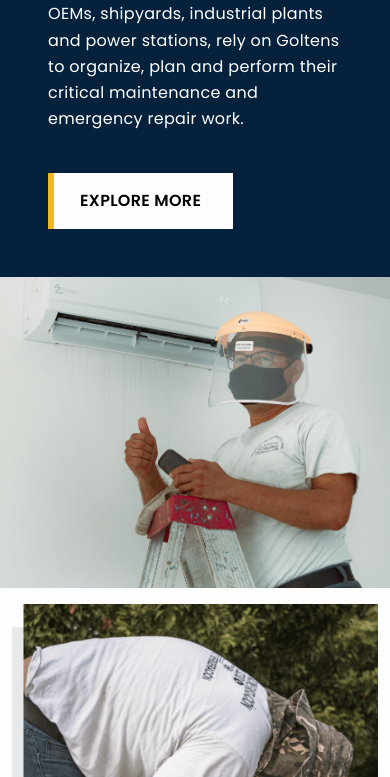
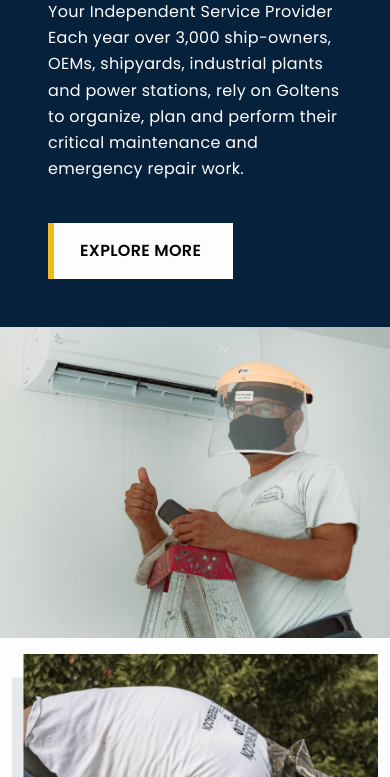
Before and after one commit to dvoidd/mut, a plain HTML site: page index.html in a window 390 px wide. Shown: the part 230-1007 px from the top of the page. Drawn offline with nearby package versions, Linux system fonts and the light colour scheme.

Commit message:
update padding

```diff
--- a/style.css
+++ b/style.css
@@ -1,64 +1,3 @@
-/*
-Theme Name: HVAC
-Theme URI: https://templatesjungle.com/
-Author: TemplatesJungle
-Author URI: https://templatesjungle.com/
-Description: HVAC is specially designed product packaged for HVAC services by TemplatesJungle.
-Version: 1.1
-*/
-
-/*--------------------------------------------------------------
-This is main CSS file that contains custom style rules used in this template
---------------------------------------------------------------*/
-
-/*------------------------------------*\
-    Table of contents
-\*------------------------------------*/
-
-/*------------------------------------------------
-
-CSS STRUCTURE:
-
-1. VARIABLES
-
-2. GENERAL TYPOGRAPHY
-  2.1 General Styles
-  2.2 Background Color
-  2.3 Section
-    - Section Paddings
-    - Section Margins
-    - Section Title
-  2.4 Buttons
-    - Primary Buttons
-    - Button Hover Effect
-
-3. CONTENT ELEMENTS
-  - Dropdown
-  - Breadcrumb
-  - Pagination
-  - Accordion
-  - Form
-  - Swiper
-  - Modal Video
-
-4. SITE STRUCTURE
-  4.1 Header
-  4.2 Brand Section
-  4.3 About Section
-  4.4 Services Section
-  4.5 Project Section
-  4.6 CTA Section
-
-5. PAGES STYLE
-  5.1 Projects Page
-  5.2 Pricing page
-  5.3 Reviews page
-
-
-
-/*--------------------------------------------------------------
-/** 1. VARIABLES
---------------------------------------------------------------*/
 :root {
   --primary-color: #f2b821;
   --secondary-color: #05213c;
@@ -84,13 +23,6 @@ CSS STRUCTURE:
   --heading-font: "Poppins", sans-serif;
   --body-font: "Poppins", sans-serif;
 }
-
-/*----------------------------------------------*/
-/* 2 GENERAL TYPOGRAPHY
-/*----------------------------------------------*/
-
-/* 2.1 General Styles
-/*----------------------------------------------*/
 *,
 *::before,
 *::after {
@@ -184,6 +116,9 @@ a:hover {
   .padding-small {
     padding-top: 6em;
     padding-bottom: 6em;
+  }
+  #billboard {
+    padding-top: 50px;
   }
 }
 
```
